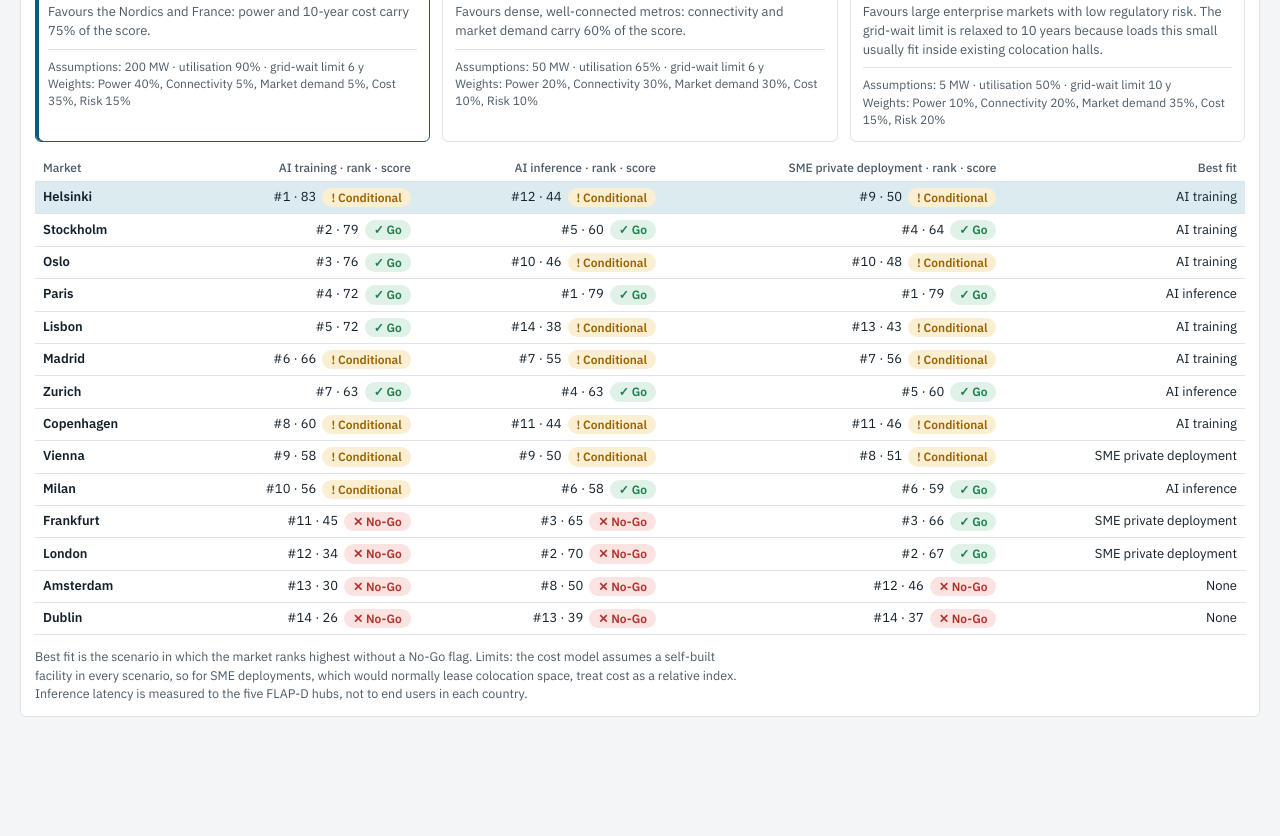
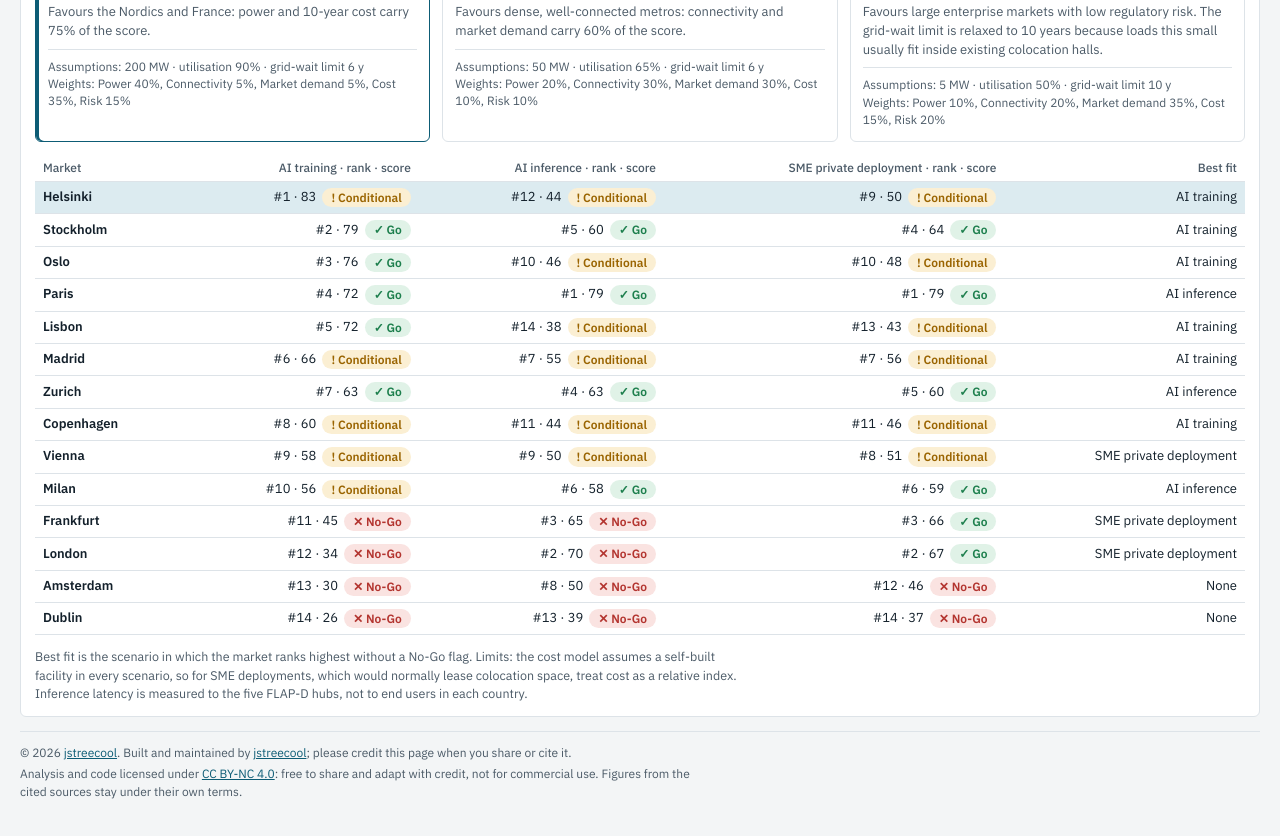
Before and after one commit to jstreecool-web/jstreecool.github.io, a plain HTML site: page index.html in a window 1280 px wide. Shown: the part 2550-3386 px from the top of the page. Before the commit the page ends 3307 px from the top, so only its background shows below. Drawn offline with nearby package versions, Linux system fonts and the light colour scheme.

Commit message:
Update index.html
添加署名和许可证

```diff
--- a/index.html
+++ b/index.html
@@ -3,6 +3,8 @@
 <head>
 <meta charset="utf-8">
 <meta name="viewport" content="width=device-width, initial-scale=1">
+<meta name="author" content="jstreecool">
+<!-- © 2026 jstreecool. Licensed under CC BY-NC 4.0: https://creativecommons.org/licenses/by-nc/4.0/ -->
 <title>European AI Data Centre Site Selector</title>
 <link rel="preconnect" href="https://fonts.googleapis.com">
 <link href="https://fonts.googleapis.com/css2?family=IBM+Plex+Sans:wght@400;500;600&family=IBM+Plex+Sans+Condensed:wght@500;600&display=swap" rel="stylesheet">
@@ -102,6 +104,8 @@ tbody tr{cursor:pointer} tbody tr:hover{background:var(--accent-soft)} tbody tr.
 .tabs button[aria-selected="true"]{color:var(--ink);border-bottom-color:var(--accent)}
 .tabpane{display:none;flex-direction:column;gap:12px}.tabpane.on{display:flex}
 .note{font-size:12.5px;color:var(--ink2);max-width:95ch}
+footer.credit{border-top:1px solid var(--line);padding-top:12px;font-size:12px;color:var(--ink2);display:flex;flex-wrap:wrap;gap:4px 24px;justify-content:space-between}
+footer.credit p{margin:0;max-width:95ch} footer.credit a{color:var(--accent)}
 .detail{display:grid;grid-template-columns:repeat(auto-fit,minmax(150px,1fr));gap:10px}
 .kv{border-left:2px solid var(--line);padding-left:8px}.kv>span{display:block;font-size:11.5px;color:var(--ink2)}.kv b{font-size:16px;font-weight:600}
 .riskrow{display:flex;gap:10px;flex-wrap:wrap}
@@ -164,6 +168,7 @@ a{color:var(--accent)}
     <div class="tabpane" id="t-cost"></div>
     <div class="tabpane" id="t-sources"></div>
   </section>
+  <footer class="credit"><p id="f-credit"></p><p id="f-license"></p></footer>
 </div>
 <div id="tip"></div>
 
@@ -368,6 +373,9 @@ function buildControls(){
   $("#h-rankhint").textContent=L("score 0–100, whisker = 5th–95th percentile","得分0–100，须线为第5–95百分位");
   $("#ranknote").innerHTML=L("Criteria columns: <b>P</b> power, <b>N</b> network, <b>D</b> demand, <b>C</b> cost, <b>R</b> risk, <b>A</b> China access, each 0–100 relative to the other markets. <b>Top 3</b> is the share of simulations in which the market finishes in the top three. The percentile range comes from 400 simulations that vary published figures by ±5% and estimates by ±15%.",
    "分项列：<b>电</b>电力、<b>网</b>网络连接、<b>需</b>市场需求、<b>本</b>成本、<b>险</b>风险、<b>准</b>中资准入，均为相对其余市场的0–100分。<b>前三概率</b>是该市场在模拟中进入前三名的比例。区间来自400次模拟：公开数据浮动±5%，估算值浮动±15%。");
+  const ME='<a href="https://github.com/jstreecool-web">jstreecool</a>', CC='<a href="https://creativecommons.org/licenses/by-nc/4.0/" rel="license">CC BY-NC 4.0</a>';
+  $("#f-credit").innerHTML=L("© 2026 "+ME+". Built and maintained by "+ME+"; please credit this page when you share or cite it.","© 2026 "+ME+"。由"+ME+"设计与维护，转发或引用时请注明出处。");
+  $("#f-license").innerHTML=L("Analysis and code licensed under "+CC+": free to share and adapt with credit, not for commercial use. Figures from the cited sources stay under their own terms.","分析与代码采用"+CC+"许可：注明出处即可分享和改编，不得用于商业用途。引用的第三方数据仍适用其各自条款。");
   document.querySelectorAll("#langs .chip").forEach(b=>b.setAttribute("aria-pressed",b.dataset.l===S.lang));
   drawSources();
 }
```
